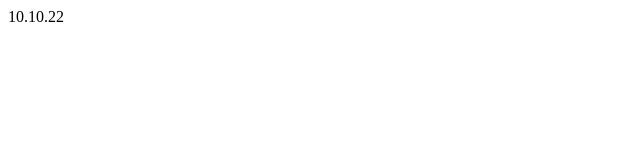
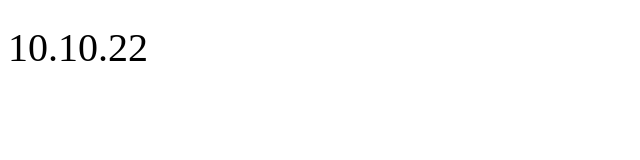
Before and after one commit to mathematicalmichael/oldschool-site, a plain HTML site: page elize.html in a window 1280 px wide. Shown: the whole page, without its empty margins (0-640 px from the left). Drawn offline with Linux system fonts and the light colour scheme.

Commit message:
Update elize.html

```diff
--- a/elize.html
+++ b/elize.html
@@ -1,3 +1,5 @@
 <html>
-10.10.22
+  <p style="font-size:2.5em;line-height:2;">
+    10.10.22
+  </p>
 </html>
```
